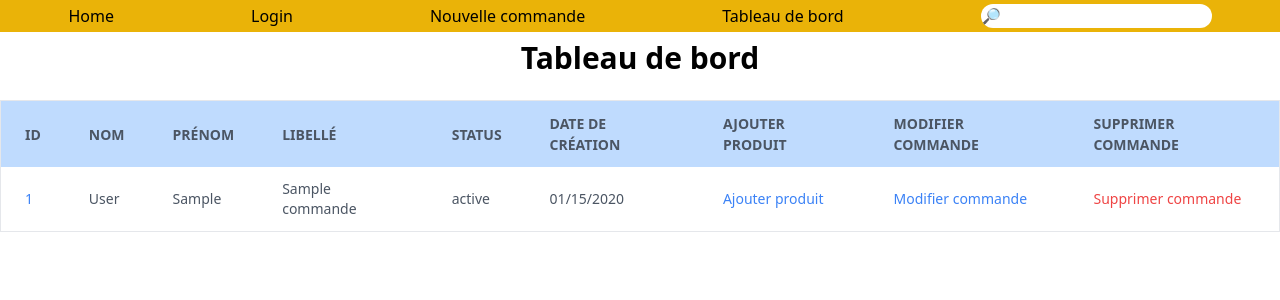
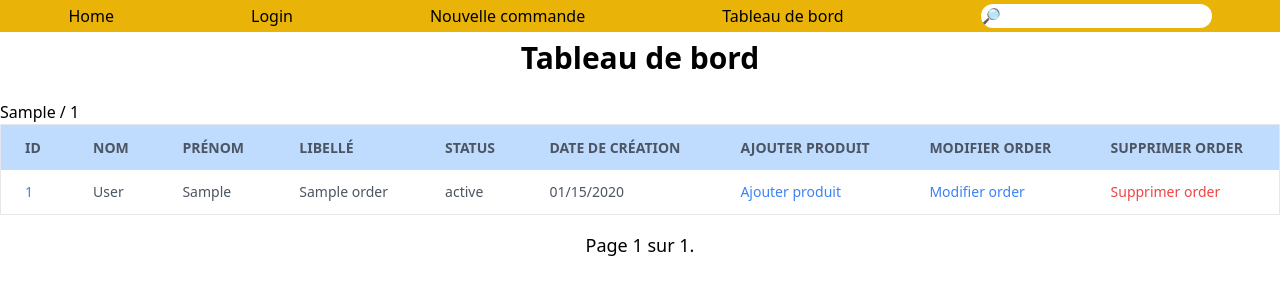
Before and after one commit to SimonDesc/order_nest, a Django app: template src/webapp/templates/webapp/dashboard.html in a window 1280 px wide. Shown: the top 300 px of the page. Run offline with Django 4.2, Linux system fonts and the light colour scheme; the template is opened without the code that fills it: most values are stand-ins (such as "Sample title", 1, 10 or a date in 2020); some libraries are stand-ins or nearby versions.

Commit message:
feat: improve search order and dashboard

```diff
--- a/src/webapp/templates/webapp/dashboard.html
+++ b/src/webapp/templates/webapp/dashboard.html
@@ -5,8 +5,13 @@
 {% endblock %}
 
 {% block content %}
+
+
+
+
     <div class="flex items-center justify-center my-2"><h1 class="text-3xl font-bold mb-4">Tableau de bord</h1></div>
-
+<p> {{ accumulated_objects }} / {{ total_obj }} </p>
+</div>
     <table class="min-w-full bg-white border border-black-300">
         <thead>
             <tr class="bg-blue-200 text-gray-600 uppercase text-sm leading-normal">
@@ -17,40 +22,59 @@
                 <th class="py-3 px-6 text-left">Status</th>
                 <th class="py-3 px-6 text-left">Date de création</th>
                 <th class="py-3 px-6 text-left">Ajouter produit</th>
-                <th class="py-3 px-6 text-left">Modifier commande</th>
-                <th class="py-3 px-6 text-left">Supprimer commande</th>
+                <th class="py-3 px-6 text-left">Modifier order</th>
+                <th class="py-3 px-6 text-left">Supprimer order</th>
             </tr>
         </thead>
         <tbody class="text-gray-600 text-sm font-light">
-            {% for commande in commandes %}
+            {% for order in orders %}
                 <tr class="border-b border-gray-200 hover:bg-gray-100">
                     <td class="py-3 px-6 text-left">
-                        <a href="{% url 'webapp:order-detail' pk=commande.pk %}" class="text-blue-500">
-                            {{ commande.pk }}
+                        <a href="{% url 'webapp:order-detail' pk=order.pk %}" class="text-blue-500">
+                            {{ order.pk }}
                         </a>
                     </td>
-                    <td class="py-3 px-6 text-left">{{ commande.customer.last_name }}</td>
-                    <td class="py-3 px-6 text-left">{{ commande.customer.first_name }}</td>
-                    <td class="py-3 px-6 text-left">{{ commande.label }}</td>
-                    <td class="py-3 px-6 text-left">{{ commande.status }}</td>
-                    <td class="py-3 px-6 text-left">{{ commande.created_at|date:"SHORT_DATE_FORMAT" }}</td>
+                    <td class="py-3 px-6 text-left">{{ order.customer.last_name }}</td>
+                    <td class="py-3 px-6 text-left">{{ order.customer.first_name }}</td>
+                    <td class="py-3 px-6 text-left">{{ order.label }}</td>
+                    <td class="py-3 px-6 text-left">{{ order.status }}</td>
+                    <td class="py-3 px-6 text-left">{{ order.created_at|date:"SHORT_DATE_FORMAT" }}</td>
                     <td class="py-3 px-6 text-left">
-                        <a href="{% url 'webapp:order-add-products' pk=commande.pk %}" class="text-blue-500">
+                        <a href="{% url 'webapp:order-add-products' pk=order.pk %}" class="text-blue-500">
                             Ajouter produit
                         </a>
                     </td>
                     <td class="py-3 px-6 text-left">
-                        <a href="{% url 'webapp:order-edit' pk=commande.pk %}" class="text-blue-500">
-                            Modifier commande
+                        <a href="{% url 'webapp:order-edit' pk=order.pk %}" class="text-blue-500">
+                            Modifier order
                         </a>
                     </td>
                     <td class="py-3 px-6 text-left">
-                        <a href="{% url 'webapp:order-delete' pk=commande.pk %}" class="text-red-500">
-                            Supprimer commande
+                        <a href="{% url 'webapp:order-delete' pk=order.pk %}" class="text-red-500">
+                            Supprimer order
                         </a>
                     </td>
                 </tr>
             {% endfor %}
         </tbody>
     </table>
+
+<div class="flex justify-between items-center my-4">
+    <div class="step-links flex items-center">
+        {% if page_obj.has_previous %}
+            <a href="?page={{ page_obj.previous_page_number }}" class="px-4 py-2 bg-blue-500 text-white rounded-lg mr-2">Précédente</a>
+        {% endif %}
+    </div>
+    <div class="current text-lg">
+        Page {{ page_obj.number }} sur {{ page_obj.paginator.num_pages }}.
+    </div>
+    <div class="step-links flex items-center">
+        {% if page_obj.has_next %}
+            <a href="?page={{ page_obj.next_page_number }}" class="px-4 py-2 bg-blue-500 text-white rounded-lg ml-2">Suivante</a>
+        {% endif %}
+    </div>
+</div>
+
+
+
 {% endblock %}
```
Also changed, not shown: src/webapp/forms.py (+9 -0 lines), src/webapp/views.py (+36 -29 lines).
